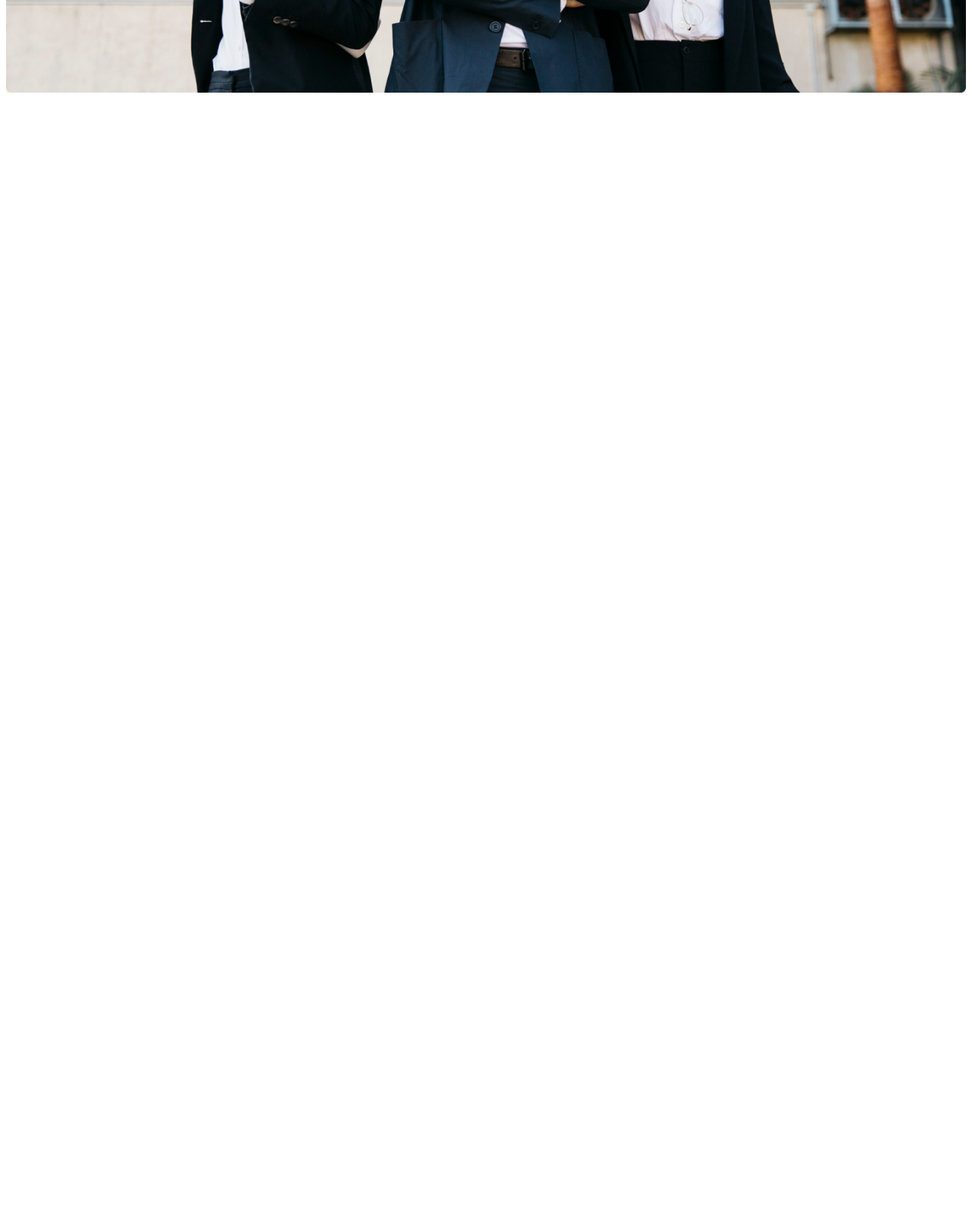
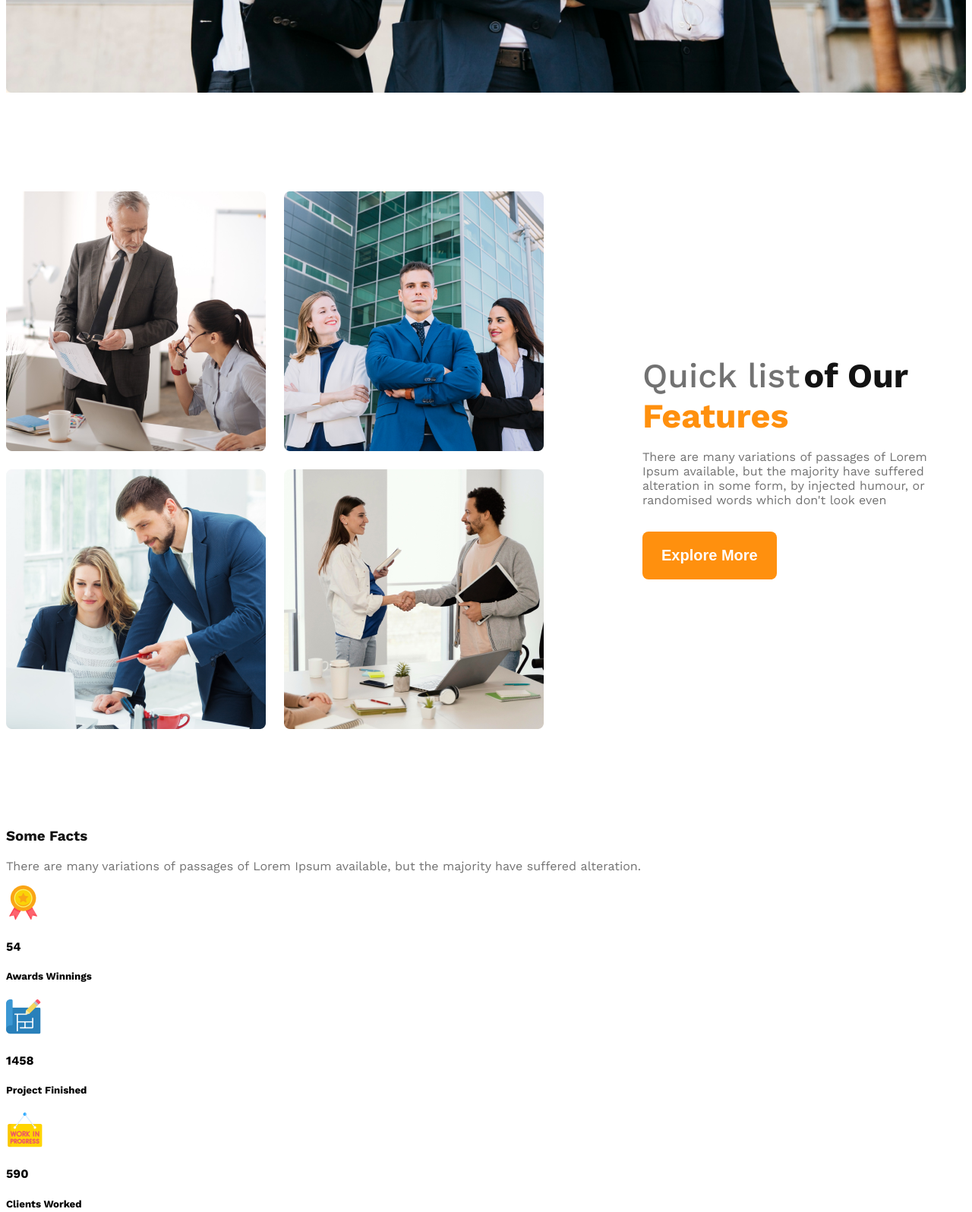
Before and after one commit to Tafsirchy/G3-Architect-Responsive-Website, a plain HTML site: page index.html in a window 1280 px wide. Shown: the part 1072-2668 px from the top of the page at 76% size. Before the commit the page ends 1202 px from the top, so only its background shows below. Drawn offline with nearby package versions, Linux system fonts and the light colour scheme.

Commit message:
team responsive and added fact structure

```diff
--- a/index.html
+++ b/index.html
@@ -31,7 +31,65 @@
       </div>
       <img class="banner-img" src="images/banner.png" alt="" />
     </header>
-    <main></main>
+    <main>
+      <!-- teams section start -->
+      <section class="teams display-flex">
+        <div class="team-img-container">
+          <img
+            src="images/team1.png"
+            alt="Two architect discussing about design"
+          />
+          <img src="images/team2.png" alt="" />
+          <img src="images/team3.png" alt="" />
+          <img src="images/team4.png" alt="" />
+        </div>
+        <div class="our-features">
+          <h3 class="features-title">
+            <span id="quick-list">Quick list</span>
+            <span id="of-our">of Our</span> <span id="features">Features</span>
+          </h3>
+          <p class="features-description dark-3">
+            There are many variations of passages of Lorem Ipsum available, but
+            the majority have suffered alteration in some form, by injected
+            humour, or randomised words which don't look even
+          </p>
+          <button class="btn-primary">Explore More</button>
+        </div>
+      </section>
+      <!-- features you will enjoy -->
+      <section class="our-services"></section>
+      <!-- some facts -->
+      <section class="some-facts">
+        <h3 class="facts-title dark-1">Some Facts</h3>
+        <p class="facts-description dark-3">
+          There are many variations of passages of Lorem Ipsum available, but
+          the majority have suffered alteration.
+        </p>
+        <div class="facts-container">
+          <!-- .fact*4>img.fact-icon+h4.fact-number+h5.fact-name -->
+          <div class="fact">
+            <img src="images/icons/ribon.png" alt="" class="fact-icon" />
+            <h4 class="fact-number">54</h4>
+            <h5 class="fact-name">Awards Winnings</h5>
+          </div>
+          <div class="fact">
+            <img src="images/icons/projects.png" alt="" class="fact-icon" />
+            <h4 class="fact-number">1458</h4>
+            <h5 class="fact-name">Project Finished</h5>
+          </div>
+          <div class="fact">
+            <img src="images/icons/customers.png" alt="" class="fact-icon" />
+            <h4 class="fact-number">590</h4>
+            <h5 class="fact-name">Clients Worked</h5>
+          </div>
+          <div class="fact">
+            <img src="images/icons/email.png" alt="" class="fact-icon" />
+            <h4 class="fact-number">22578</h4>
+            <h5 class="fact-name">Email Send</h5>
+          </div>
+        </div>
+      </section>
+    </main>
     <footer></footer>
   </body>
 </html>
--- a/styles/index.css
+++ b/styles/index.css
@@ -32,6 +32,13 @@
     font-weight: 600;
     border-radius: 8px;
     border: none;
+}
+main{
+    max-width: 1440px;
+    margin: 0 auto;
+}
+main > section{
+    margin-top: 130px;
 }
 /* header styles */
 /* navbar styles */
@@ -78,10 +85,62 @@
     display: block;
     margin: 0 auto;
 }
+/* team and features related styles */
+.teams{
+    align-items: center;
+}
+.team-img-container{
+    display: grid;
+    grid-template-columns: repeat(2, 1fr);
+    gap: 24px;
+}
+.our-features{
+    margin-left: 130px;
+    max-width: 535px;
+    border-radius: 8px;
+}
+#quick-list{
+    font-size: 2.8rem;
+    font-weight: 500;
+    color: rgba(114, 114, 114, 1);
+}
+#of-our{
+    font-size: 2.8rem;
+    font-weight: 700;
+    color: rgba(19, 19, 19, 1);
+}
+#features{
+    font-size: 2.8rem;
+    color: #FF900E;
+    font-weight: 700;
+}
+.features-description{
+    font-size: 1rem;
+    font-weight: normal;
+    margin-bottom: 32px;
+}
 /* Responsive media queries */
 @media screen and (max-width: 576px) {
-    .navbar,.nav-links{
+    .navbar,
+    .nav-links,
+    .teams{
         flex-direction: column;
         text-align: center;
     }
+    .team-img-container{
+        grid-template-columns: repeat(1,1fr);
+    }
+    .our-features{
+        margin-left: 20px;
+    }
 }
+/* Medium size devices */
+@media screen and (min-width: 576px) and (max-width: 992px) {
+    .teams{
+        flex-direction: column;
+        text-align: center;
+    }
+    .our-features{
+        margin: 50px auto;
+    }
+}
```
